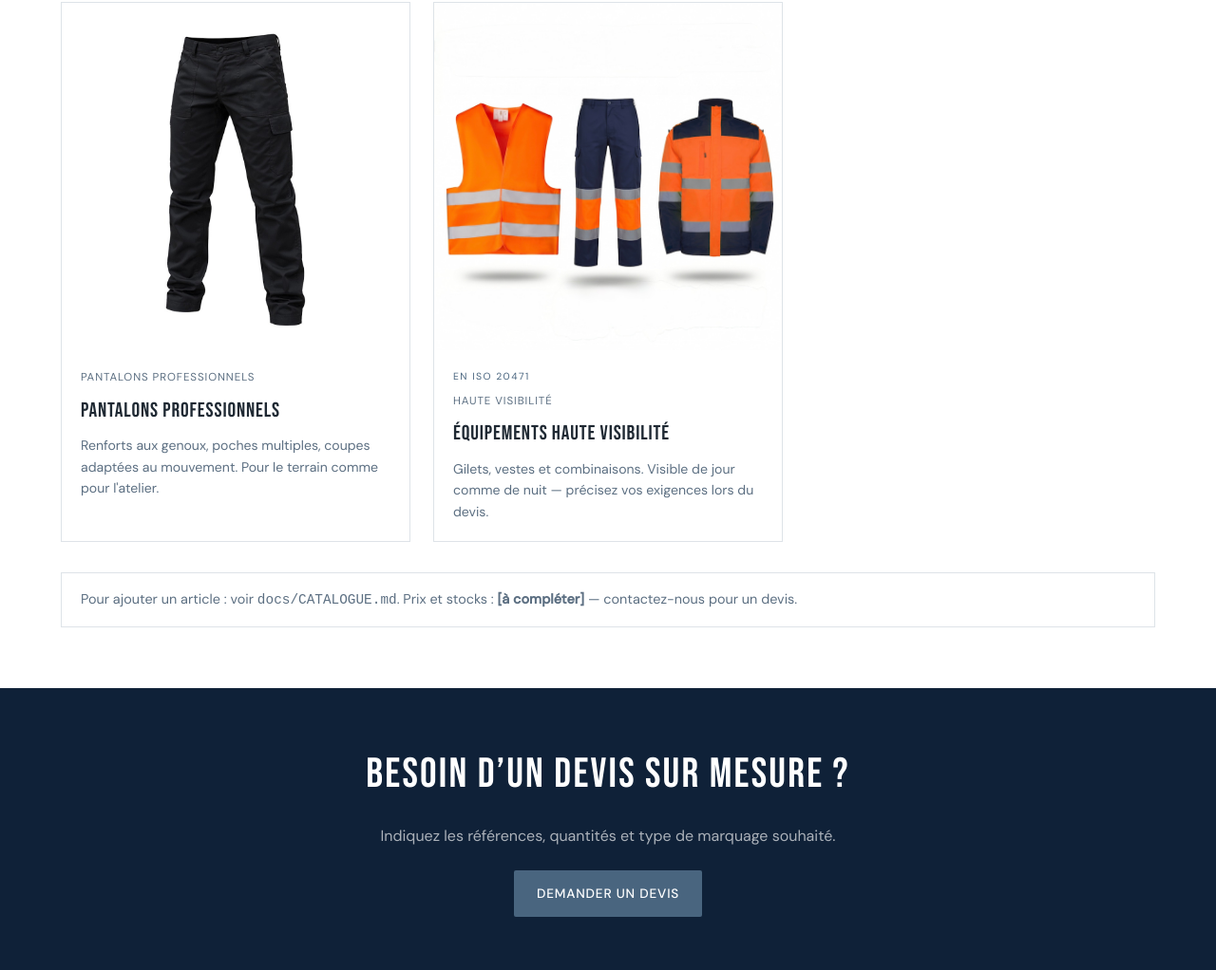
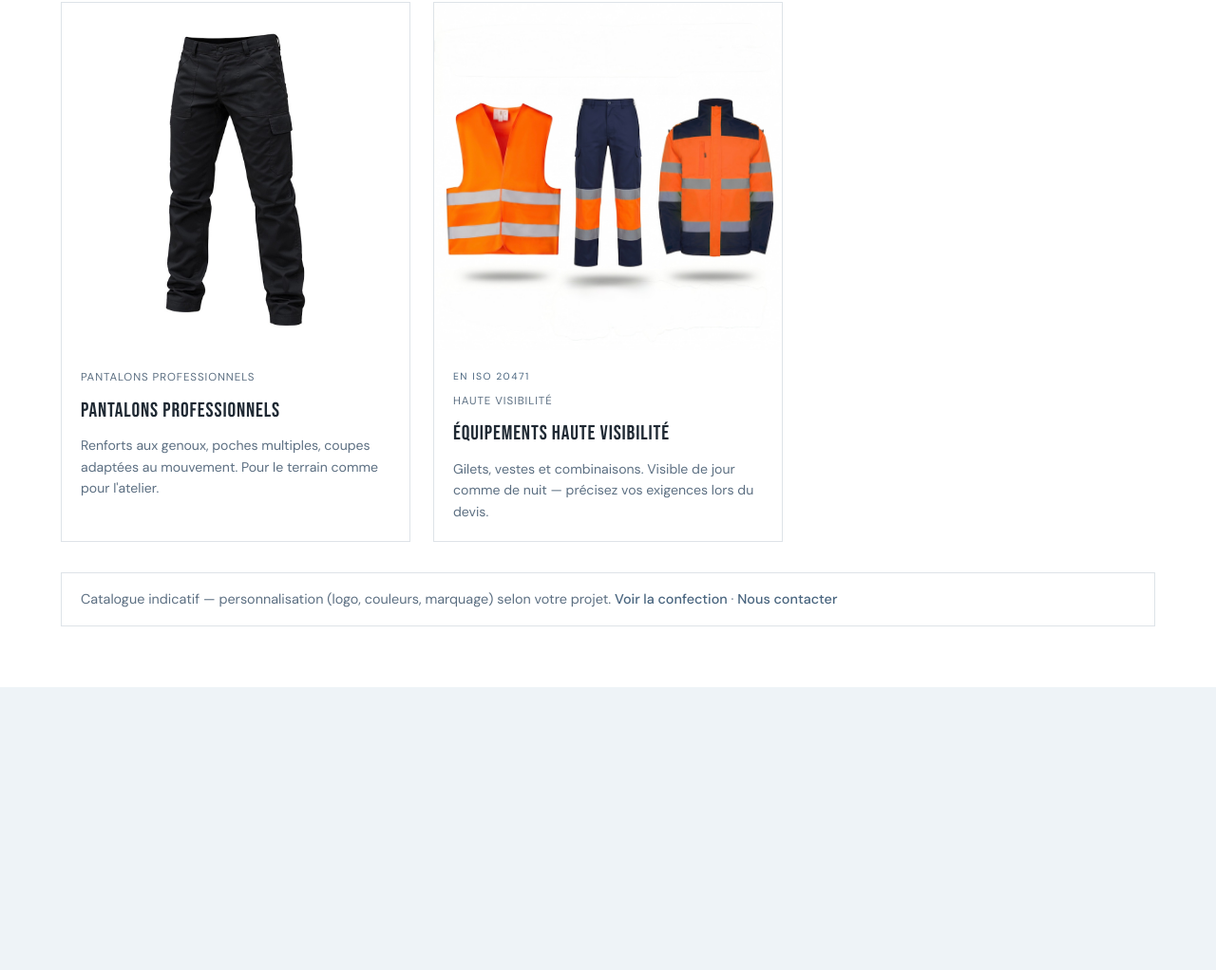
Before and after one commit to sopdibran-collab/sopdibran-collab.github.io-alpeworkwear, a plain HTML site: page catalogue.html in a window 1280 px wide. Shown: the part 1579-2601 px from the top of the page at 95% size. After the commit the page ends 2303 px from the top, so only its background shows below. Drawn offline with Linux system fonts and the light colour scheme.

Commit message:
Update catalogue.html

```diff
--- a/catalogue.html
+++ b/catalogue.html
@@ -49,17 +49,11 @@
         <p id="category-description" class="catalogue-note" hidden></p>
         <div class="catalogue-grid" id="catalogue-grid"></div>
         <p class="catalogue-note">
-          Pour ajouter un article : voir <code>docs/CATALOGUE.md</code>. Prix et stocks : <strong>[à compléter]</strong>
-          — contactez-nous pour un devis.
+          Catalogue indicatif — personnalisation (logo, couleurs, marquage) selon votre projet.
+          <a href="confection.html" class="text-link">Voir la confection</a>
+          ·
+          <a href="contact.html" class="text-link">Nous contacter</a>
         </p>
-      </div>
-    </section>
-
-    <section class="cta-band">
-      <div class="container">
-        <h2>Besoin d’un devis sur mesure ?</h2>
-        <p>Indiquez les références, quantités et type de marquage souhaité.</p>
-        <a href="contact.html" class="btn btn-primary">Demander un devis</a>
       </div>
     </section>
   </main>
```
